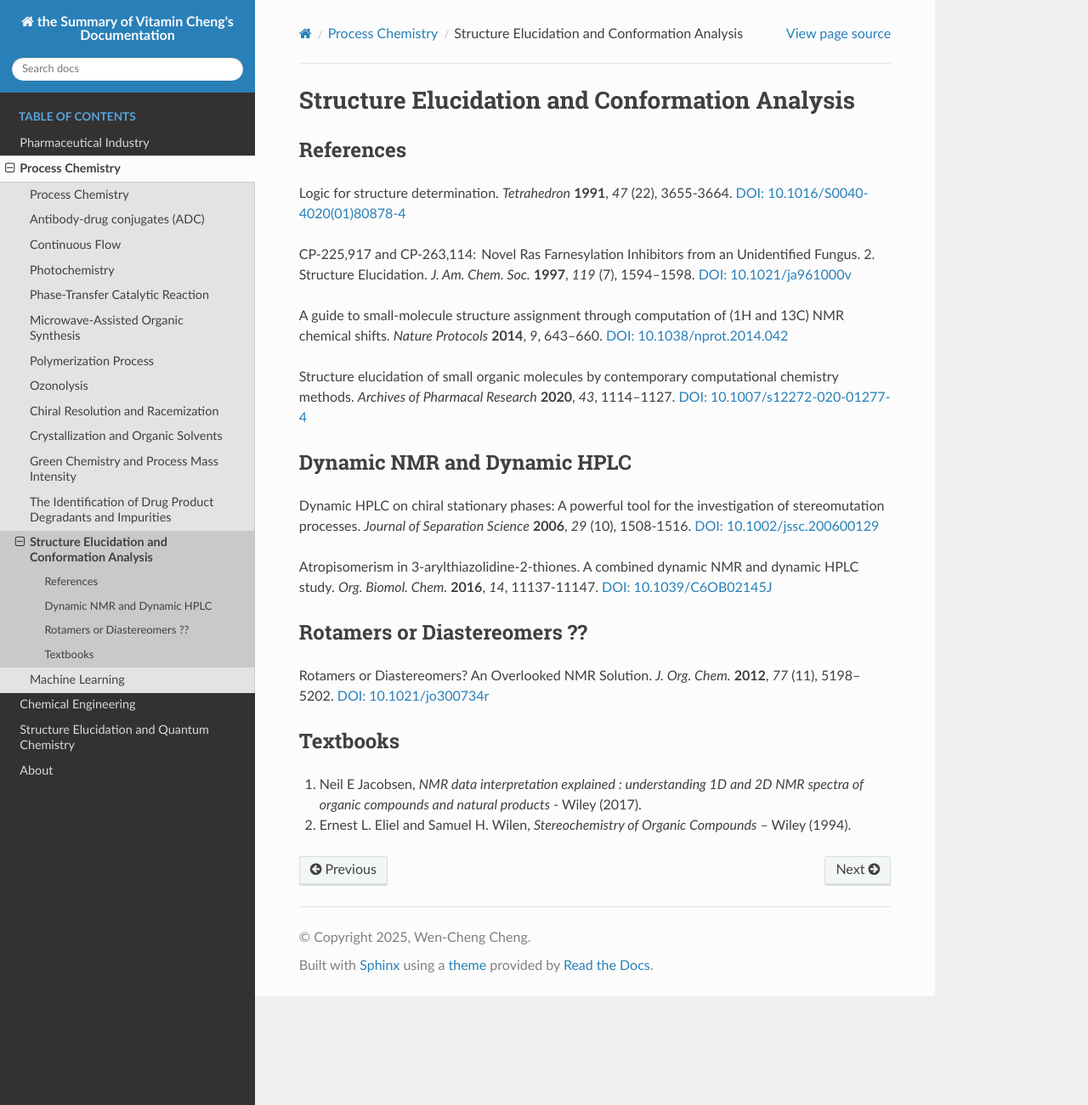
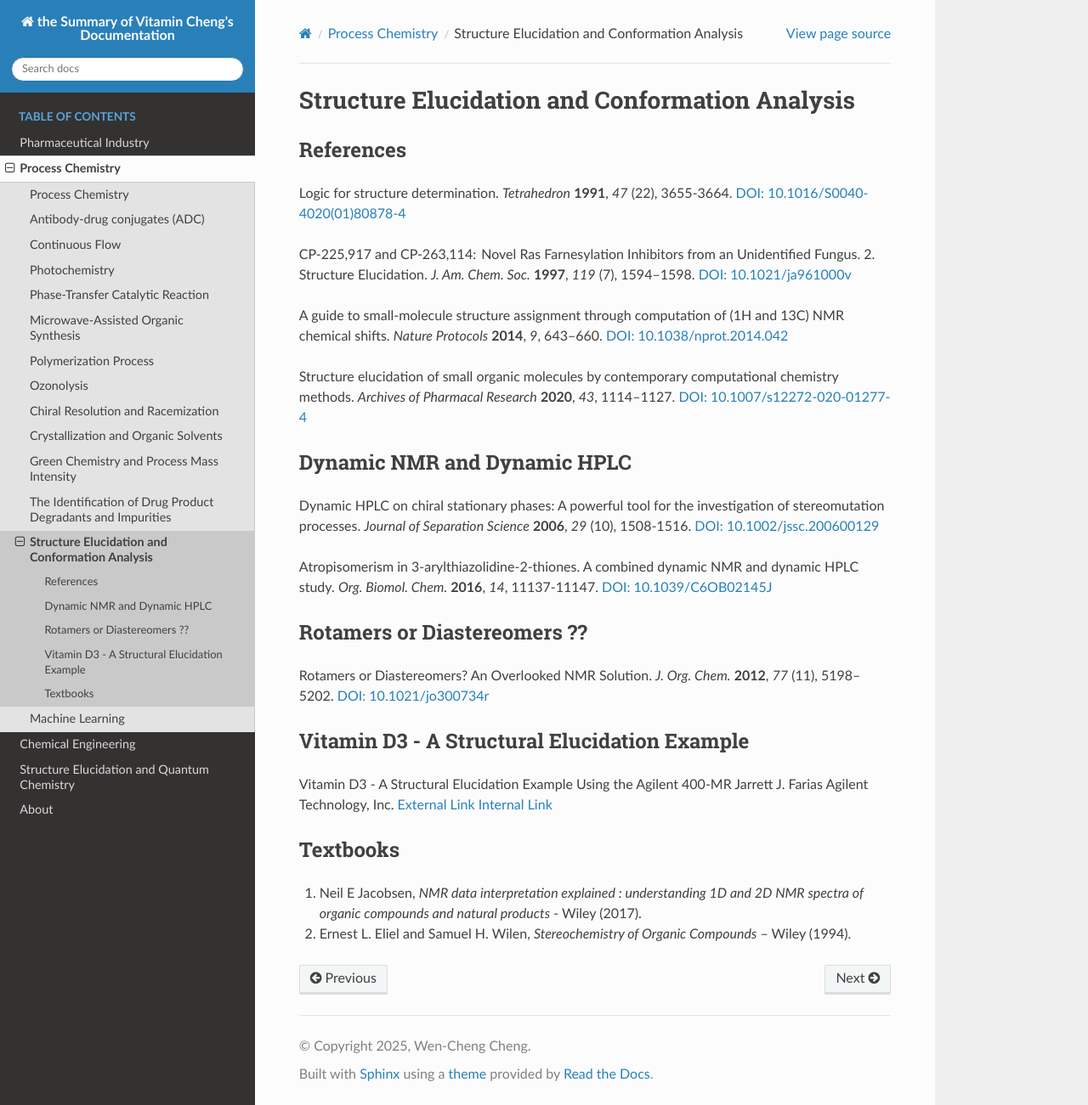
Before and after one commit to vitamincheng/summary, a Sphinx documentation site: the page built from source/CH2/Section25.rst, in a window 1280 px wide and 1301 px high. Shown: the whole window at 85% size. Built offline with Sphinx 7.4.7 and the Read the Docs theme 3.1.0, drawn with Linux system fonts in a browser that asks for light colours.

Commit message:
added vitamin D3 Structural Elucidation Example

```diff
--- a/source/CH2/Section25.rst
+++ b/source/CH2/Section25.rst
@@ -41,6 +41,13 @@ Rotamers or Diastereomers? An Overlooked NMR Solution. *J. Org. Chem.*
 **2012**, *77* (11), 5198–5202.
 `DOI: 10.1021/jo300734r <https://doi.org/10.1021/jo300734r>`_
 
+Vitamin D3 - A Structural Elucidation Example
+--------------------------------------------------------------
+
+Vitamin D3 - A Structural Elucidation Example Using the Agilent 400-MR
+Jarrett J. Farias Agilent Technology, Inc.
+`External Link <https://www.agilent.com/cs/library/whitepaper/public/5990-9600EN.pdf>`_
+`Internal Link <Vitamin_D3_5990-9600EN.pdf>`_
 
 Textbooks
 ------------------------------------------------
```
Also changed, not shown: 1 other file.
